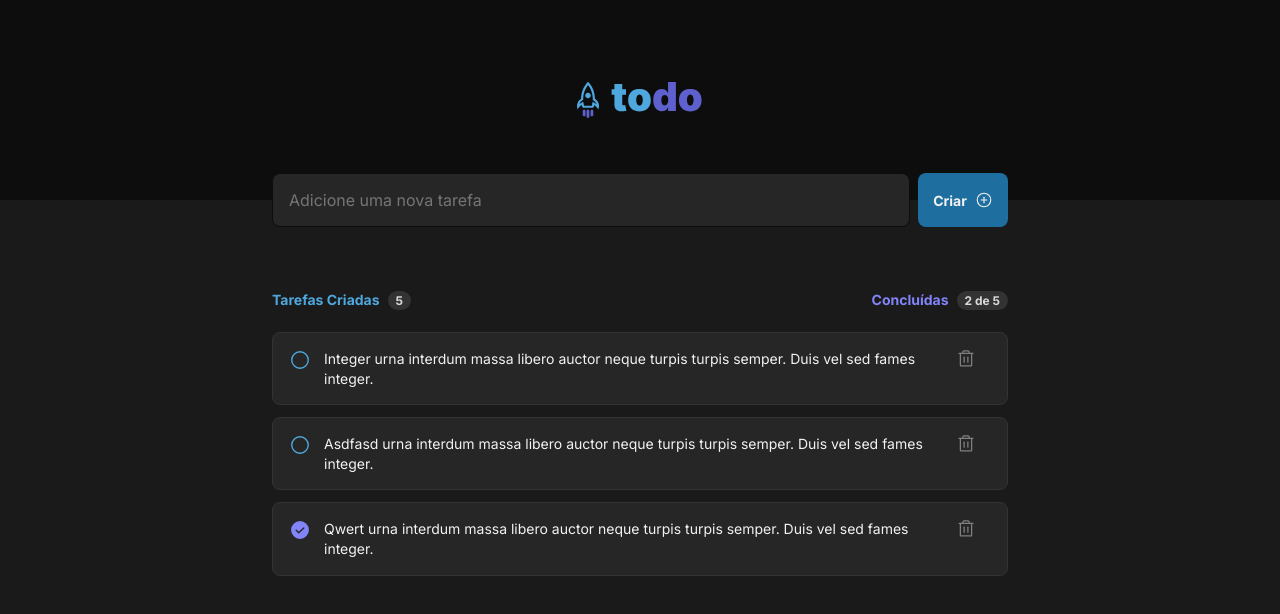
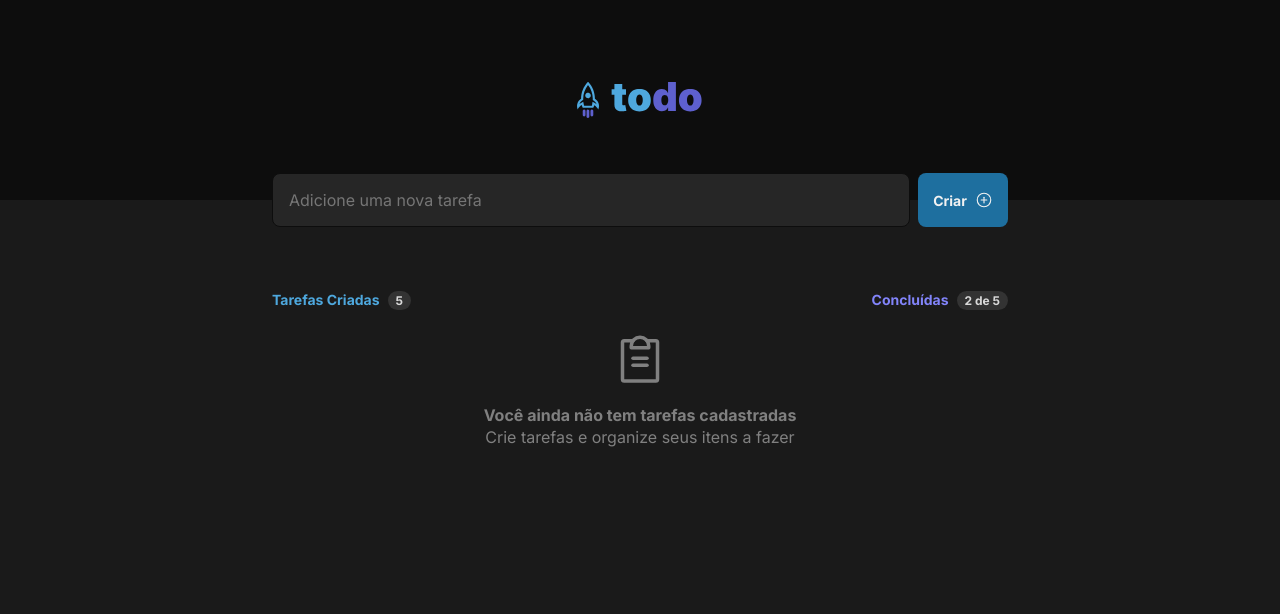
Before and after one commit to marianapalhano/react, a React (Vite) app in the folder todo-list/: page / in a window 1280 px wide. Shown: the top 614 px of the page. Built offline with nearby package versions, Linux system fonts and the light colour scheme.

Commit message:
feat(todo-list): manages tasks through usestate

```diff
--- a/todo-list/src/App.tsx
+++ b/todo-list/src/App.tsx
@@ -3,7 +3,8 @@ import { Task } from "./components/Task"
 
 import './global.css';
 import styles from './App.module.css';
-import { Circle, PlusCircle, Trash, CheckCircle, ClipboardText } from 'phosphor-react';
+import { PlusCircle, ClipboardText } from 'phosphor-react';
+import { FormEvent, useState } from "react";
 
 interface TaskProps {
   id: number,
@@ -11,35 +12,41 @@ interface TaskProps {
   completed: boolean
 }
 
-let tasks: TaskProps[] = [];
+// let tasks: TaskProps[] = [];
 
-tasks = [
-  {
-    id: 1,
-    description: 'Integer urna interdum massa libero auctor neque turpis turpis semper. Duis vel sed fames integer.',
-    completed: false
-  },
-  {
-    id: 2,
-    description: 'Asdfasd urna interdum massa libero auctor neque turpis turpis semper. Duis vel sed fames integer.',
-    completed: false
-  },
-  {
-    id: 3,
-    description: 'Qwert urna interdum massa libero auctor neque turpis turpis semper. Duis vel sed fames integer.',
-    completed: true
-  }
-]
+// tasks = [
+//   {
+//     id: 1,
+//     description: 'Integer urna interdum massa libero auctor neque turpis turpis semper. Duis vel sed fames integer.',
+//     completed: false
+//   },
+//   {
+//     id: 2,
+//     description: 'Asdfasd urna interdum massa libero auctor neque turpis turpis semper. Duis vel sed fames integer.',
+//     completed: false
+//   },
+//   {
+//     id: 3,
+//     description: 'Qwert urna interdum massa libero auctor neque turpis turpis semper. Duis vel sed fames integer.',
+//     completed: true
+//   }
+// ]
 
 function App() {
+  const [tasks, setTasks] = useState([] as TaskProps[]);
   const isTaskListEmpty = tasks.length == 0;
+
+  function handleNewTask(event: FormEvent) {
+    event.preventDefault();
+    setTasks([...tasks, {id: 4, description: 'asdf', completed: false}]);
+  }
 
   return (
     <div>
       <Header />
       <div className={styles.wrapper}>
-            <form className={styles.newTaskForm}>
-                <input type="text" placeholder='Adicione uma nova tarefa' />
+            <form onSubmit={handleNewTask} className={styles.newTaskForm}>
+                <input type="text" placeholder='Adicione uma nova tarefa' name="task" />
                 <button>Criar<PlusCircle size={18} /></button>
             </form>
             <main>
```
